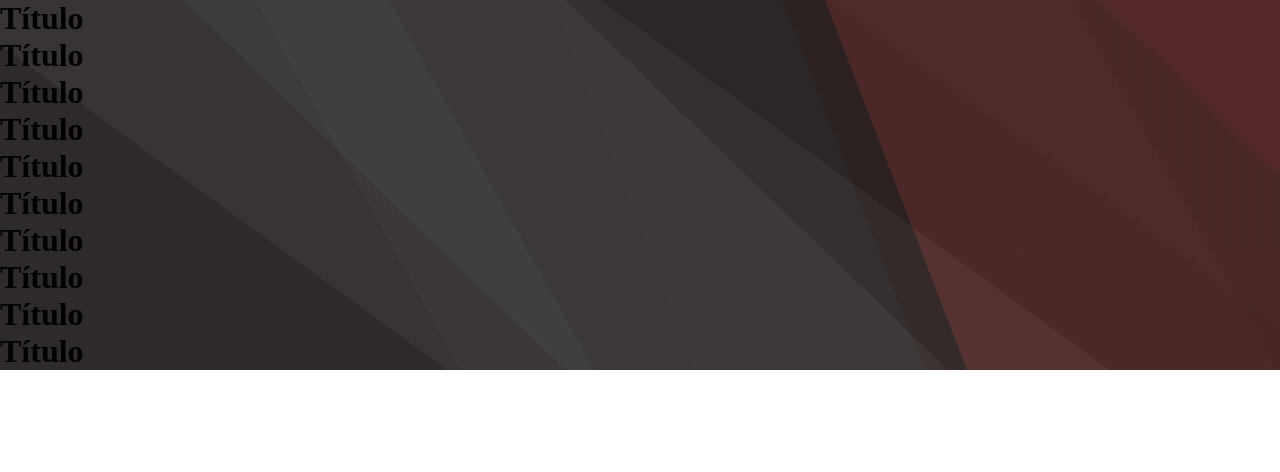
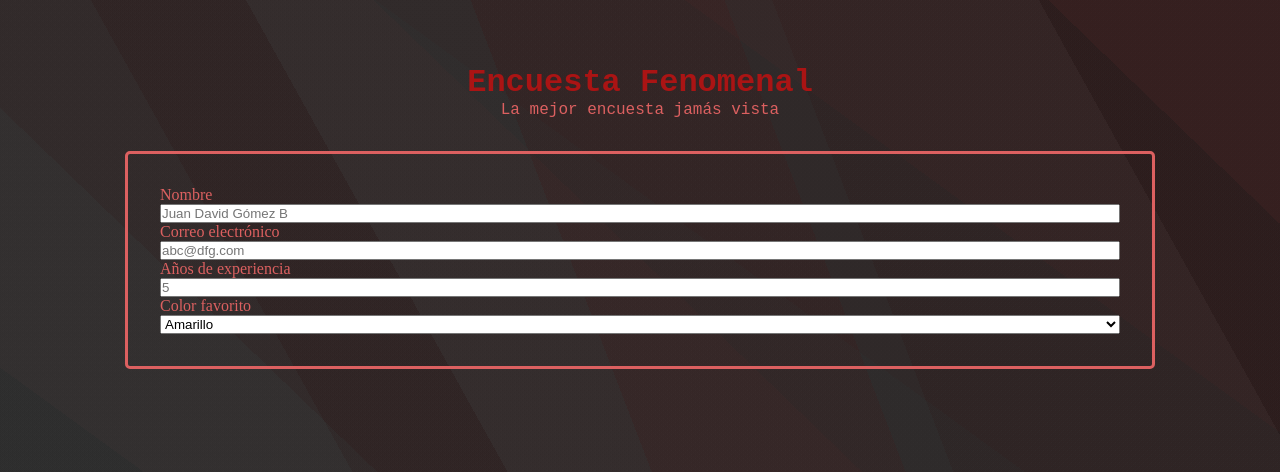
Before and after one commit to juangomez9619/Survey_form, a plain HTML site: page index.html in a window 1280 px wide. Drawn offline with Linux system fonts and the light colour scheme.

Commit message:
Avance parcial del formulario
Se cumplen las historias de usuario con los campos que ya están presentes.
Queda pendiente completar el formulario y ajustar el estilo de cada uno de los inputs

```diff
--- a/index.css
+++ b/index.css
@@ -3,50 +3,84 @@
   padding: 0px;
 }
 
-.fondo {
+main {
   background-image: linear-gradient(
       216deg,
-      rgba(77, 77, 77, 0.05) 0%,
-      rgba(77, 77, 77, 0.05) 25%,
-      rgba(42, 42, 42, 0.05) 25%,
-      rgba(42, 42, 42, 0.05) 38%,
-      rgba(223, 223, 223, 0.05) 38%,
-      rgba(223, 223, 223, 0.05) 75%,
+      rgba(242, 15, 15, 0.05) 0%,
+      rgba(242, 15, 15, 0.05) 25%,
+      rgba(149, 22, 22, 0.05) 25%,
+      rgba(149, 22, 22, 0.05) 38%,
+      rgba(131, 67, 67, 0.05) 38%,
+      rgba(131, 67, 67, 0.05) 75%,
       rgba(36, 36, 36, 0.05) 75%,
       rgba(36, 36, 36, 0.05) 100%
     ),
     linear-gradient(
       44deg,
-      rgba(123, 47, 40, 0.05) 0%,
-      rgba(123, 47, 40, 0.05) 34%,
-      rgba(212, 212, 212, 0.05) 34%,
-      rgba(212, 212, 212, 0.05) 57%,
+      rgba(128, 128, 128, 0.05) 0%,
+      rgba(128, 128, 128, 0.05) 34%,
+      rgba(110, 23, 23, 0.05) 34%,
+      rgba(110, 23, 23, 0.05) 57%,
       rgba(25, 25, 25, 0.05) 57%,
       rgba(25, 25, 25, 0.05) 89%,
-      rgba(223, 15, 15, 0.05) 89%,
-      rgba(223, 15, 15, 0.05) 100%
+      rgba(209, 72, 72, 0.05) 89%,
+      rgba(209, 72, 72, 0.05) 100%
     ),
     linear-gradient(
       241deg,
       rgba(55, 55, 55, 0.05) 0%,
       rgba(55, 55, 55, 0.05) 14%,
-      rgba(182, 83, 83, 0.05) 14%,
-      rgba(182, 83, 83, 0.05) 60%,
-      rgba(245, 245, 245, 0.05) 60%,
-      rgba(245, 245, 245, 0.05) 69%,
+      rgba(209, 209, 209, 0.05) 14%,
+      rgba(209, 209, 209, 0.05) 60%,
+      rgba(123, 42, 42, 0.05) 60%,
+      rgba(123, 42, 42, 0.05) 69%,
       rgba(164, 164, 164, 0.05) 69%,
       rgba(164, 164, 164, 0.05) 100%
     ),
     linear-gradient(
       249deg,
-      rgba(190, 60, 60, 0.3) 0%,
-      rgba(190, 60, 60, 0.3) 32%,
-      rgba(199, 60, 60, 0.05) 32%,
-      rgba(199, 60, 60, 0.05) 35%,
-      rgba(202, 202, 202, 0.05) 35%,
-      rgba(202, 202, 202, 0.05) 51%,
+      rgba(137, 55, 55, 0.05) 0%,
+      rgba(137, 55, 55, 0.05) 32%,
+      rgba(148, 148, 148, 0.05) 32%,
+      rgba(148, 148, 148, 0.05) 35%,
+      rgba(227, 63, 63, 0.05) 35%,
+      rgba(227, 63, 63, 0.05) 51%,
       rgba(181, 181, 181, 0.05) 51%,
       rgba(181, 181, 181, 0.05) 100%
     ),
     linear-gradient(92deg, hsl(214, 0%, 11%), hsl(214, 0%, 11%));
+
+  height: 100vh;
 }
+
+h1,
+p {
+  font-family: "Courier New", Courier, monospace;
+  text-align: center;
+}
+h1 {
+  color: rgba(170, 20, 20, 1);
+  padding-top: 5%;
+}
+
+p {
+  color: rgba(220, 96, 96, 1);
+  padding-bottom: 2.5%;
+}
+.encuesta {
+  background-color: #fff;
+}
+
+form {
+  background: transparent;
+  border-color: rgba(220, 96, 96, 1);
+  color: rgba(220, 96, 96, 1);
+  border-style: solid;
+  width: 75%;
+  margin: 0 auto;
+
+  border-radius: 5px;
+  display: flex;
+  flex-direction: column;
+  padding: 2.5%;
+}
--- a/index.html
+++ b/index.html
@@ -8,18 +8,41 @@
     <title>Document</title>
   </head>
   <body>
-    <div class="fondo">
-      <h1 id="title">Título</h1>
+    <main class="fondo">
+      <h1 class="title">Encuesta Fenomenal</h1>
+      <p id="description">La mejor encuesta jamás vista</p>
 
-      <h1 id="title">Título</h1>
-      <h1 id="title">Título</h1>
-      <h1 id="title">Título</h1>
-      <h1 id="title">Título</h1>
-      <h1 id="title">Título</h1>
-      <h1 id="title">Título</h1>
-      <h1 id="title">Título</h1>
-      <h1 id="title">Título</h1>
-      <h1 id="title">Título</h1>
-    </div>
+      <form action="#" id="survey-form">
+        <label for="name" id="name-label">Nombre</label>
+        <input
+          type="text"
+          id="name"
+          placeholder="Juan David Gómez B"
+          required
+        />
+
+        <label for="email" id="email-label">Correo electrónico</label>
+        <input type="email" id="email" placeholder="abc@dfg.com" required />
+
+        <label for="number" id="number-label">Años de experiencia</label>
+        <input
+          type="number"
+          id="number"
+          placeholder="5"
+          required
+          min="1"
+          max="30"
+        />
+
+        <label for="color_favorito">Color favorito</label>
+        <select id="dropdown">
+          <option value="Amarillo">Amarillo</option>
+          <option value="Azul">Azul</option>
+          <option value="Rojo">Rojo</option>
+          <option value="Verde">Verde</option>
+          <option value="Naranja">Naranja</option>
+        </select>
+      </form>
+    </main>
   </body>
 </html>
```
